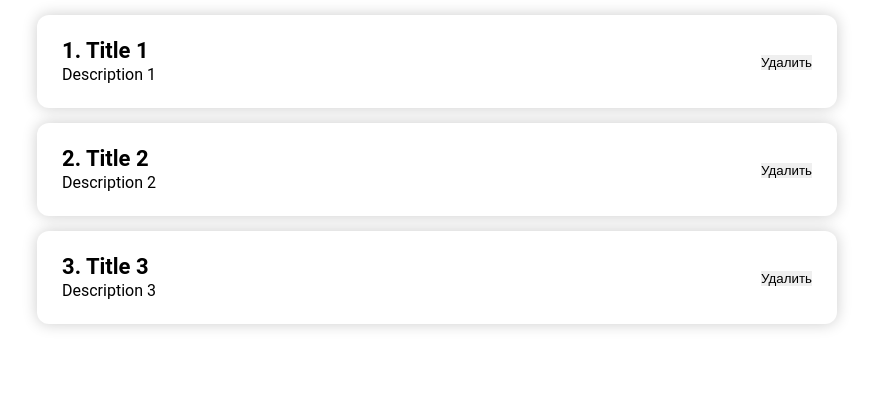
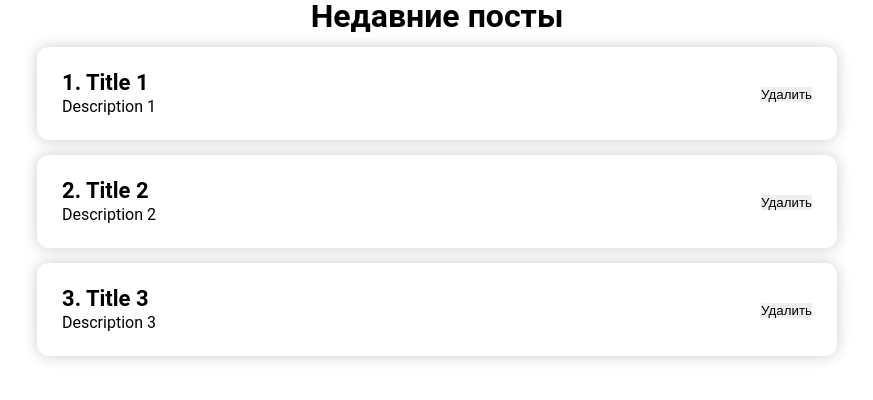
Before and after one commit to Geletsky/react-post-app, a React (Create React App) app: page / in a window 1280 px wide. Shown: the top 400 px of the page, without its empty margins (203-1076 px from the left). Built offline with nearby package versions, Linux system fonts and the light colour scheme.

Commit message:
Added PostList component

```diff
--- a/src/App.js
+++ b/src/App.js
@@ -1,6 +1,6 @@
 import React, { useState } from "react";
 import './styles/App.css'
-import PostItem from "./components/PostItem";
+import PostList from "./components/PostList";
 
 function App() {
 	const [posts, setPosts] = useState([
@@ -11,7 +11,7 @@ function App() {
 
 	return (
 		<div className="App">
-			{posts.map(post => <PostItem post={post} key={post.id} />)}
+			<PostList posts={posts} title={'Недавние посты'}/>
 		</div>
 	);
 }
--- /dev/null
+++ b/src/components/PostList.jsx
@@ -0,0 +1,15 @@
+import React from 'react'
+import PostItem from "./PostItem";
+
+export default function PostList({posts, title}) {
+	return (
+		<div>
+			<h1 style={{ textAlign: 'center' }}>
+				{title}
+			</h1>
+			{posts.map(post =>
+				<PostItem post={post} key={post.id} />
+			)}
+		</div>
+	)
+}
```
